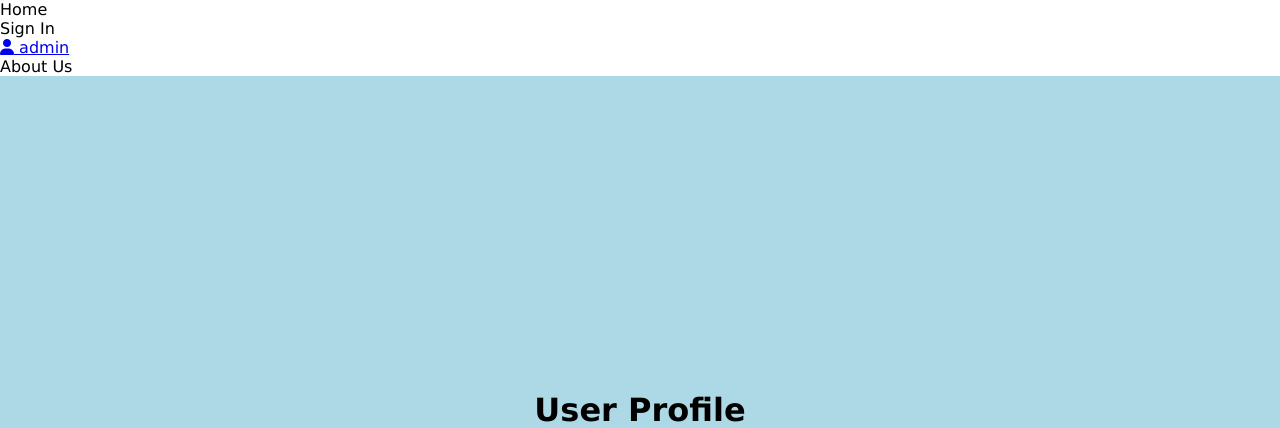
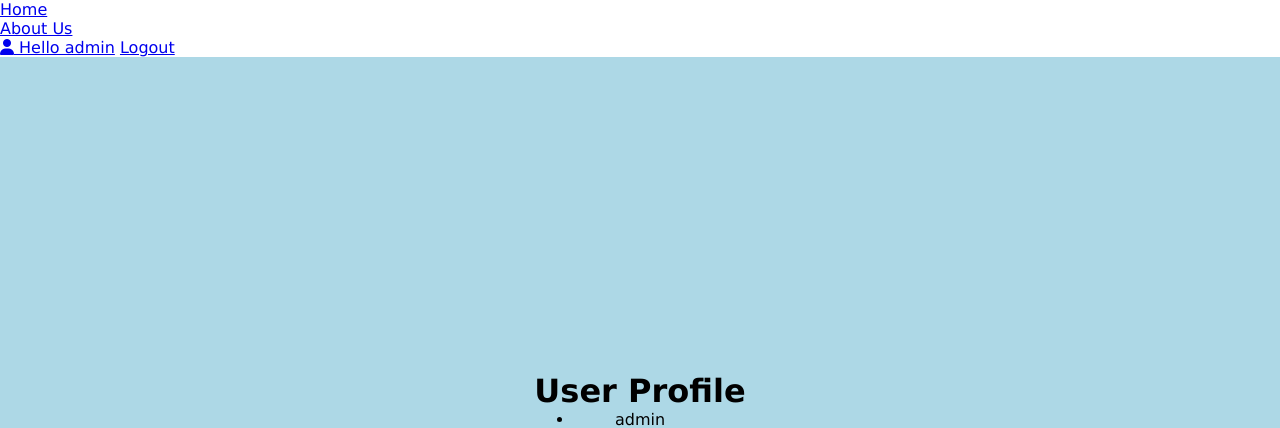
Before and after one commit to B-Mohammed2/wellmentor, a Django app: page /profile/ in a window 1280 px wide. Shown: the part 19-447 px from the top of the page. Run offline with Django 4.2, Linux system fonts and the light colour scheme; a user stored in the database is signed in; data comes from the database, SQL or seed files in the repository; both versions use the stored data as it was after the commit; some libraries are stand-ins or nearby versions.

Commit message:
adding links navbar

```diff
--- a/survey/urls.py
+++ b/survey/urls.py
@@ -6,4 +6,6 @@ urlpatterns = [
     path('survey', views.SurveyView.as_view(), name='survey'),
     path('results', views.SurveyResultsView.as_view(), name='results'),
     path('about-us', views.AboutUsView.as_view(), name='about_us'),
+    path('accounts/profile/', views.HomePageView.as_view(), name='profile'),
+
 ]
--- a/templates/includes/navbar.html
+++ b/templates/includes/navbar.html
@@ -1,20 +1,35 @@
 <!-- MODIFY THIS FOR THE NAV BAR STYLING -->
-
 <nav id="main-nav">
   <div>
     Logo
-    <img src="" alt="logo" />
+    <img src="" alt="logo"/>
   </div>
   <ul>
-    <li>Home</li>
-    <li>Sign In</li>
+    <li>
+      <a href="{% url 'home' %}">
+        Home
+      </a>
+    </li>
+
+    <li>
+      <a href="{% url 'about_us' %}">
+        About Us
+      </a>
+    </li>
+
     {% if user.is_authenticated %}
-    <li>
-      <a href="{% url 'profile' %}"
-        ><i class="fa-solid fa-user"></i> {{ user.username }}</a
-      >
-    </li>
+      <li>
+        <a href="{% url 'profile' %}"
+          ><i class="fa-solid fa-user"></i> Hello {{ user.username }}</a
+        >
+        <a href="{% url 'account_logout' %}">Logout</a>
+      </li>
+    {% else %}
+      <li>
+        <a href="{% url 'account_login' %}">Login</a>
+      </li>
     {% endif %}
-    <li>About Us</li>
+
+
   </ul>
 </nav>
```
Also changed, not shown: db.sqlite3.
